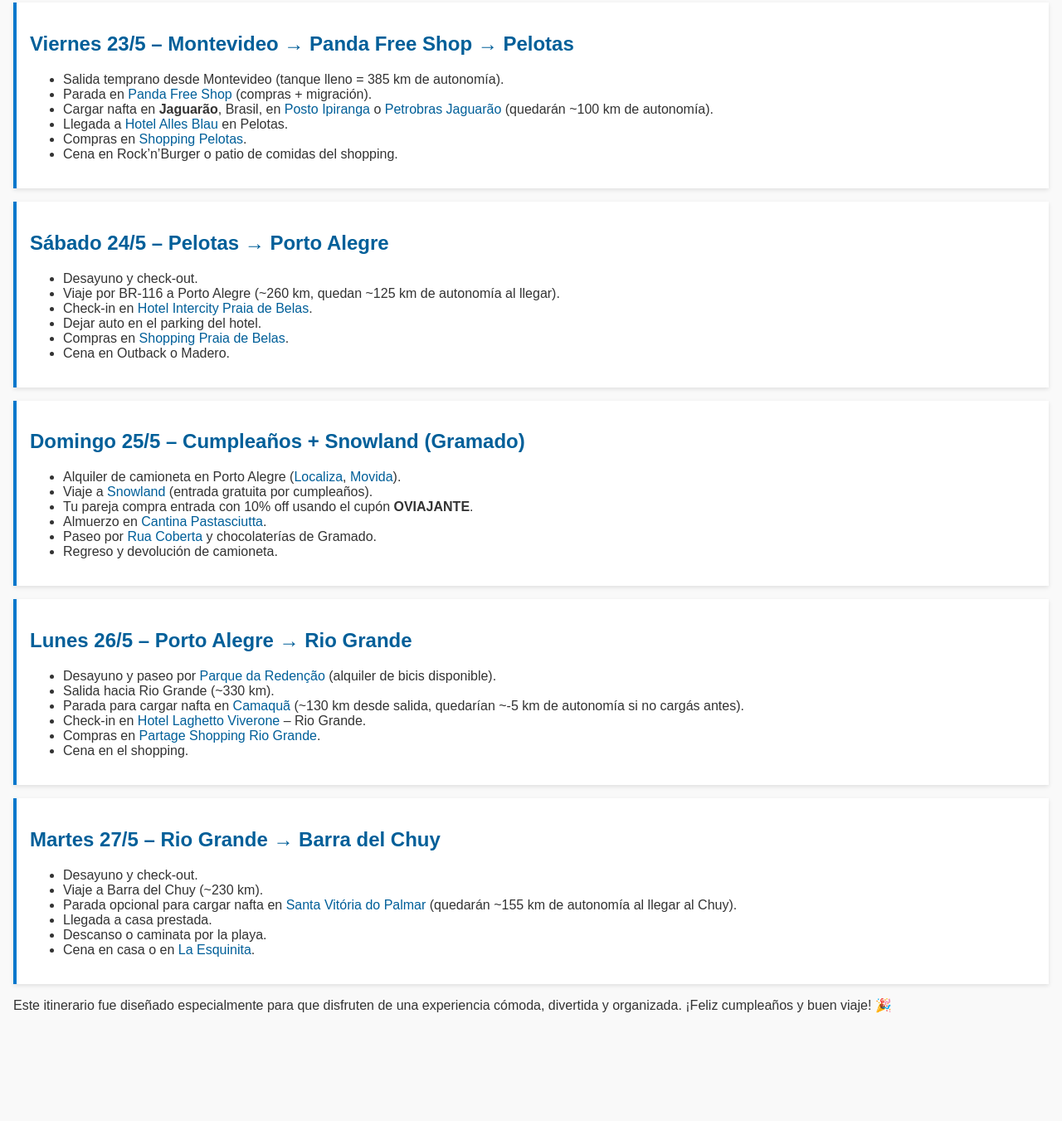
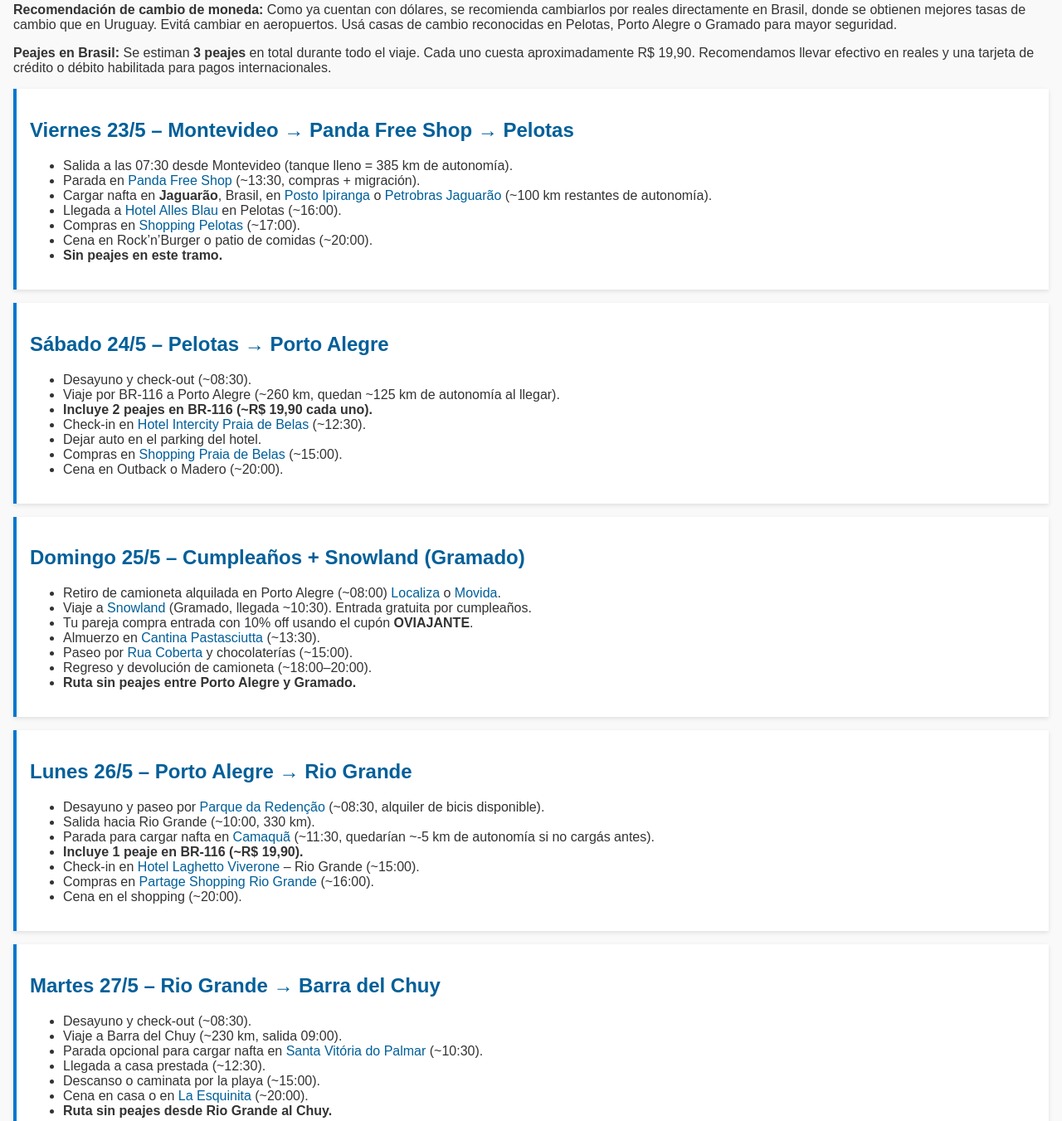
Before and after one commit to sebagim/itinerario-porto-alegre, a plain HTML site: page index.html in a window 1280 px wide. Shown: the part 77-1428 px from the top of the page at 83% size. Before the commit the page ends 1314 px from the top, so only its background shows below. Drawn offline with Linux system fonts and the light colour scheme.

Commit message:
Update index.html

```diff
--- a/index.html
+++ b/index.html
@@ -36,63 +36,72 @@
 <body>
   <h1>Itinerario de Viaje - Porto Alegre (Mayo 2025)</h1>
 
+  <p><strong>Recomendación de cambio de moneda:</strong> Como ya cuentan con dólares, se recomienda cambiarlos por reales directamente en Brasil, donde se obtienen mejores tasas de cambio que en Uruguay. Evitá cambiar en aeropuertos. Usá casas de cambio reconocidas en Pelotas, Porto Alegre o Gramado para mayor seguridad.</p>
+
+  <p><strong>Peajes en Brasil:</strong> Se estiman <strong>3 peajes</strong> en total durante todo el viaje. Cada uno cuesta aproximadamente R$ 19,90. Recomendamos llevar efectivo en reales y una tarjeta de crédito o débito habilitada para pagos internacionales.</p>
+
   <div class="day">
     <h2>Viernes 23/5 – Montevideo → Panda Free Shop → Pelotas</h2>
     <ul>
-      <li>Salida temprano desde Montevideo (tanque lleno = 385 km de autonomía).</li>
-      <li>Parada en <a href="https://pandafreeshop.com.uy/" target="_blank">Panda Free Shop</a> (compras + migración).</li>
-      <li>Cargar nafta en <strong>Jaguarão</strong>, Brasil, en <a href="https://goo.gl/maps/KNyKJ3ZRLZhZPYXh7" target="_blank">Posto Ipiranga</a> o <a href="https://goo.gl/maps/JDohqT3jTxNDqVDQ7" target="_blank">Petrobras Jaguarão</a> (quedarán ~100 km de autonomía).</li>
-      <li>Llegada a <a href="https://goo.gl/maps/tjRzDNttZ52m8Mbj8" target="_blank">Hotel Alles Blau</a> en Pelotas.</li>
-      <li>Compras en <a href="https://www.shoppingpelotas.com.br/" target="_blank">Shopping Pelotas</a>.</li>
-      <li>Cena en Rock’n’Burger o patio de comidas del shopping.</li>
+      <li>Salida a las 07:30 desde Montevideo (tanque lleno = 385 km de autonomía).</li>
+      <li>Parada en <a href="https://pandafreeshop.com.uy/" target="_blank">Panda Free Shop</a> (~13:30, compras + migración).</li>
+      <li>Cargar nafta en <strong>Jaguarão</strong>, Brasil, en <a href="https://goo.gl/maps/KNyKJ3ZRLZhZPYXh7" target="_blank">Posto Ipiranga</a> o <a href="https://goo.gl/maps/JDohqT3jTxNDqVDQ7" target="_blank">Petrobras Jaguarão</a> (~100 km restantes de autonomía).</li>
+      <li>Llegada a <a href="https://goo.gl/maps/tjRzDNttZ52m8Mbj8" target="_blank">Hotel Alles Blau</a> en Pelotas (~16:00).</li>
+      <li>Compras en <a href="https://www.shoppingpelotas.com.br/" target="_blank">Shopping Pelotas</a> (~17:00).</li>
+      <li>Cena en Rock’n’Burger o patio de comidas (~20:00).</li>
+      <li><strong>Sin peajes en este tramo.</strong></li>
     </ul>
   </div>
 
   <div class="day">
     <h2>Sábado 24/5 – Pelotas → Porto Alegre</h2>
     <ul>
-      <li>Desayuno y check-out.</li>
+      <li>Desayuno y check-out (~08:30).</li>
       <li>Viaje por BR-116 a Porto Alegre (~260 km, quedan ~125 km de autonomía al llegar).</li>
-      <li>Check-in en <a href="https://www.intercityhoteis.com.br/hotel/intercity-porto-alegre-praia-de-belas/" target="_blank">Hotel Intercity Praia de Belas</a>.</li>
+      <li><strong>Incluye 2 peajes en BR-116 (~R$ 19,90 cada uno).</strong></li>
+      <li>Check-in en <a href="https://www.intercityhoteis.com.br/hotel/intercity-porto-alegre-praia-de-belas/" target="_blank">Hotel Intercity Praia de Belas</a> (~12:30).</li>
       <li>Dejar auto en el parking del hotel.</li>
-      <li>Compras en <a href="https://www.praiadebelasshopping.com.br/" target="_blank">Shopping Praia de Belas</a>.</li>
-      <li>Cena en Outback o Madero.</li>
+      <li>Compras en <a href="https://www.praiadebelasshopping.com.br/" target="_blank">Shopping Praia de Belas</a> (~15:00).</li>
+      <li>Cena en Outback o Madero (~20:00).</li>
     </ul>
   </div>
 
   <div class="day">
     <h2>Domingo 25/5 – Cumpleaños + Snowland (Gramado)</h2>
     <ul>
-      <li>Alquiler de camioneta en Porto Alegre (<a href="https://www.localiza.com/brasil/pt-br" target="_blank">Localiza</a>, <a href="https://www.movida.com.br/" target="_blank">Movida</a>).</li>
-      <li>Viaje a <a href="https://www.snowland.com.br/" target="_blank">Snowland</a> (entrada gratuita por cumpleaños).</li>
+      <li>Retiro de camioneta alquilada en Porto Alegre (~08:00) <a href="https://www.localiza.com/brasil/pt-br" target="_blank">Localiza</a> o <a href="https://www.movida.com.br/" target="_blank">Movida</a>.</li>
+      <li>Viaje a <a href="https://www.snowland.com.br/" target="_blank">Snowland</a> (Gramado, llegada ~10:30). Entrada gratuita por cumpleaños.</li>
       <li>Tu pareja compra entrada con 10% off usando el cupón <strong>OVIAJANTE</strong>.</li>
-      <li>Almuerzo en <a href="https://www.pastasciutta.com.br/" target="_blank">Cantina Pastasciutta</a>.</li>
-      <li>Paseo por <a href="https://goo.gl/maps/K8VZcRkZbY9ukVAt8" target="_blank">Rua Coberta</a> y chocolaterías de Gramado.</li>
-      <li>Regreso y devolución de camioneta.</li>
+      <li>Almuerzo en <a href="https://www.pastasciutta.com.br/" target="_blank">Cantina Pastasciutta</a> (~13:30).</li>
+      <li>Paseo por <a href="https://goo.gl/maps/K8VZcRkZbY9ukVAt8" target="_blank">Rua Coberta</a> y chocolaterías (~15:00).</li>
+      <li>Regreso y devolución de camioneta (~18:00–20:00).</li>
+      <li><strong>Ruta sin peajes entre Porto Alegre y Gramado.</strong></li>
     </ul>
   </div>
 
   <div class="day">
     <h2>Lunes 26/5 – Porto Alegre → Rio Grande</h2>
     <ul>
-      <li>Desayuno y paseo por <a href="https://goo.gl/maps/Z1txfPdNDR7JraLf6" target="_blank">Parque da Redenção</a> (alquiler de bicis disponible).</li>
-      <li>Salida hacia Rio Grande (~330 km).</li>
-      <li>Parada para cargar nafta en <a href="https://goo.gl/maps/5dXyJxvGpC7HzhfA6" target="_blank">Camaquã</a> (~130 km desde salida, quedarían ~-5 km de autonomía si no cargás antes).</li>
-      <li>Check-in en <a href="https://www.laghettohoteis.com.br/hotel/laghetto-viverone-rio-grande" target="_blank">Hotel Laghetto Viverone</a> – Rio Grande.</li>
-      <li>Compras en <a href="https://partageshoppingrg.com.br/" target="_blank">Partage Shopping Rio Grande</a>.</li>
-      <li>Cena en el shopping.</li>
+      <li>Desayuno y paseo por <a href="https://goo.gl/maps/Z1txfPdNDR7JraLf6" target="_blank">Parque da Redenção</a> (~08:30, alquiler de bicis disponible).</li>
+      <li>Salida hacia Rio Grande (~10:00, 330 km).</li>
+      <li>Parada para cargar nafta en <a href="https://goo.gl/maps/5dXyJxvGpC7HzhfA6" target="_blank">Camaquã</a> (~11:30, quedarían ~-5 km de autonomía si no cargás antes).</li>
+      <li><strong>Incluye 1 peaje en BR-116 (~R$ 19,90).</strong></li>
+      <li>Check-in en <a href="https://www.laghettohoteis.com.br/hotel/laghetto-viverone-rio-grande" target="_blank">Hotel Laghetto Viverone</a> – Rio Grande (~15:00).</li>
+      <li>Compras en <a href="https://partageshoppingrg.com.br/" target="_blank">Partage Shopping Rio Grande</a> (~16:00).</li>
+      <li>Cena en el shopping (~20:00).</li>
     </ul>
   </div>
 
   <div class="day">
     <h2>Martes 27/5 – Rio Grande → Barra del Chuy</h2>
     <ul>
-      <li>Desayuno y check-out.</li>
-      <li>Viaje a Barra del Chuy (~230 km).</li>
-      <li>Parada opcional para cargar nafta en <a href="https://goo.gl/maps/NukUEyUrrTY8BUpF8" target="_blank">Santa Vitória do Palmar</a> (quedarán ~155 km de autonomía al llegar al Chuy).</li>
-      <li>Llegada a casa prestada.</li>
-      <li>Descanso o caminata por la playa.</li>
-      <li>Cena en casa o en <a href="https://goo.gl/maps/jLMs3S3CqtZ2" target="_blank">La Esquinita</a>.</li>
+      <li>Desayuno y check-out (~08:30).</li>
+      <li>Viaje a Barra del Chuy (~230 km, salida 09:00).</li>
+      <li>Parada opcional para cargar nafta en <a href="https://goo.gl/maps/NukUEyUrrTY8BUpF8" target="_blank">Santa Vitória do Palmar</a> (~10:30).</li>
+      <li>Llegada a casa prestada (~12:30).</li>
+      <li>Descanso o caminata por la playa (~15:00).</li>
+      <li>Cena en casa o en <a href="https://goo.gl/maps/jLMs3S3CqtZ2" target="_blank">La Esquinita</a> (~20:00).</li>
+      <li><strong>Ruta sin peajes desde Rio Grande al Chuy.</strong></li>
     </ul>
   </div>
 
```
